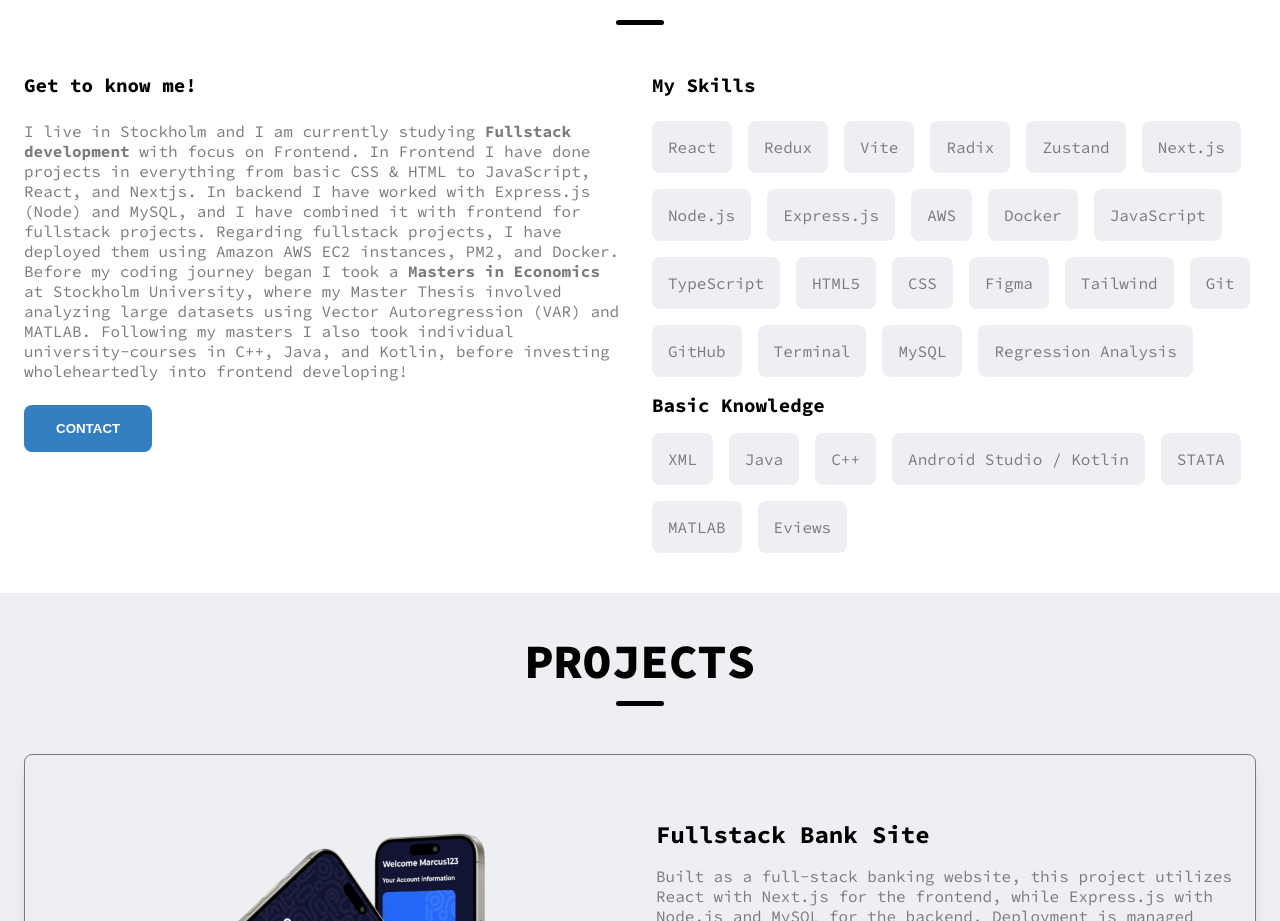
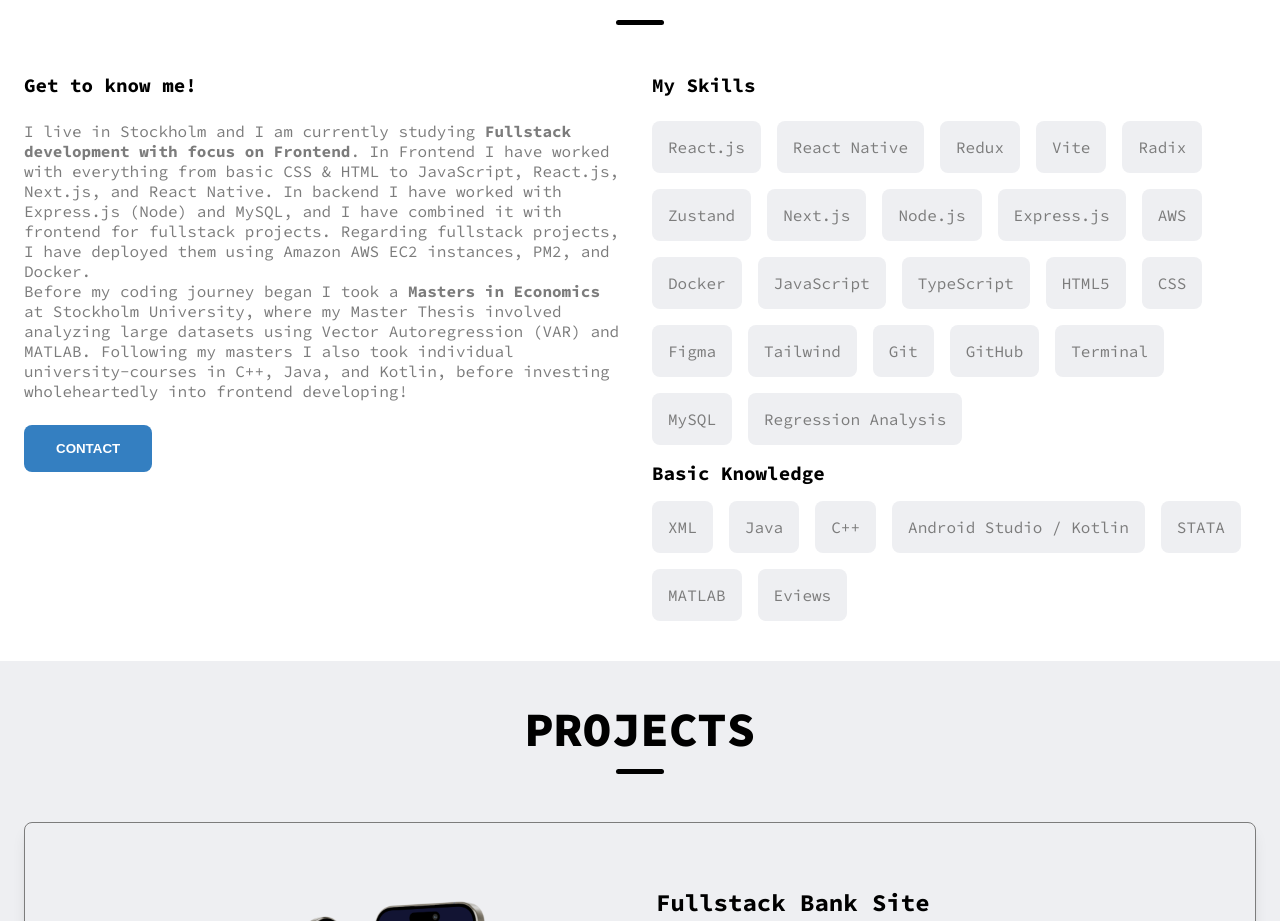
Before and after one commit to maek95/portfolio-marcus-ekstrom, a Next.js app: page / in a window 1280 px wide. Shown: the part 968-1889 px from the top of the page. Built offline with nearby package versions, Linux system fonts and the light colour scheme.

Commit message:
updated aboutme and react native skill

```diff
--- a/components/AboutMe.jsx
+++ b/components/AboutMe.jsx
@@ -4,7 +4,6 @@ import { useContext } from "react";
 import { SectionRefContext } from "@/SectionRefContext";
 
 export default function AboutMe() {
-
   const { scrollToSection, contactSectionRef } = useContext(SectionRefContext);
 
   return (
@@ -15,18 +14,28 @@ export default function AboutMe() {
         <div className="">
           <p className="">
             I live in Stockholm and I am currently studying{" "}
-            <strong>Fullstack development</strong> with focus on Frontend. In
-            Frontend I have done projects in everything from basic CSS & HTML to
-            JavaScript, React, and Nextjs. In backend I have worked with Express.js (Node) and MySQL, and I have combined it with frontend for fullstack projects. Regarding fullstack projects, I have deployed them using Amazon AWS EC2 instances, PM2, and Docker. Before my coding journey began I took
-            a <strong>Masters in Economics</strong> at Stockholm University,
-            where my Master Thesis involved analyzing large datasets using
-            Vector Autoregression (VAR) and MATLAB. Following my masters I also took individual university-courses in C++, Java, and Kotlin, before investing wholeheartedly into frontend developing!{" "}
+            <strong>Fullstack development with focus on Frontend</strong>. In
+            Frontend I have worked with everything from basic CSS & HTML to
+            JavaScript, React.js, Next.js, and React Native. In backend I have
+            worked with Express.js (Node) and MySQL, and I have combined it with
+            frontend for fullstack projects. Regarding fullstack projects, I
+            have deployed them using Amazon AWS EC2 instances, PM2, and Docker.
+            <br />
+            Before my coding journey began I took a{" "}
+            <strong>Masters in Economics</strong> at Stockholm University, where
+            my Master Thesis involved analyzing large datasets using Vector
+            Autoregression (VAR) and MATLAB. Following my masters I also took
+            individual university-courses in C++, Java, and Kotlin, before
+            investing wholeheartedly into frontend developing!{" "}
           </p>
         </div>
         {/*  <a href="#projects"> */}
-        <BlueButton title={"CONTACT"} onClick={() => {
-            scrollToSection(contactSectionRef)
-          }}></BlueButton>
+        <BlueButton
+          title={"CONTACT"}
+          onClick={() => {
+            scrollToSection(contactSectionRef);
+          }}
+        ></BlueButton>
         {/*  </a> */}
       </div>
       <div className="sm:w-[90%] md:w-[80%] lg:w-full flex flex-col gap-6 items-start text-start">
--- a/components/Skills.jsx
+++ b/components/Skills.jsx
@@ -19,7 +19,8 @@ export default function Skills() {
   return (
     <div className="flex flex-col gap-4">
     <div className="flex flex-wrap gap-4"> {/* went with flex-wrap instead of grid,to avoid resizing. I want divs to fall down to a new line if needed instead */}
-      <Skill skillName={"React"}/>
+      <Skill skillName={"React.js"}/>
+      <Skill skillName={"React Native"}/>
       <Skill skillName={"Redux"}/>
       <Skill skillName={"Vite"}/>
       <Skill skillName={"Radix"}/>
```
